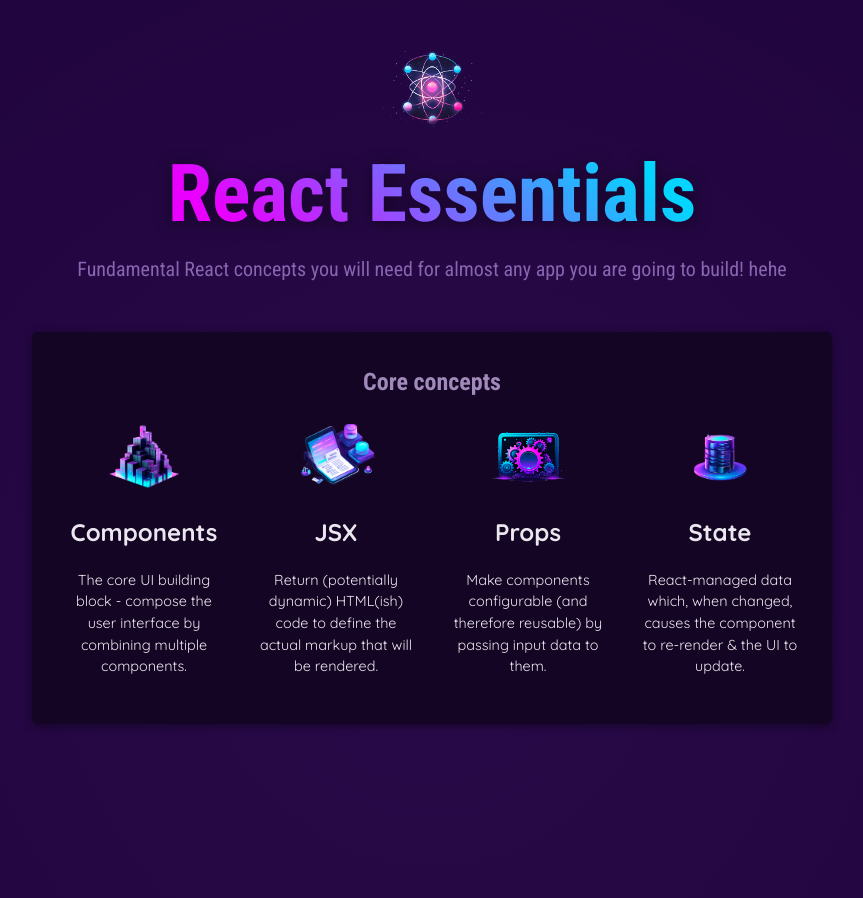
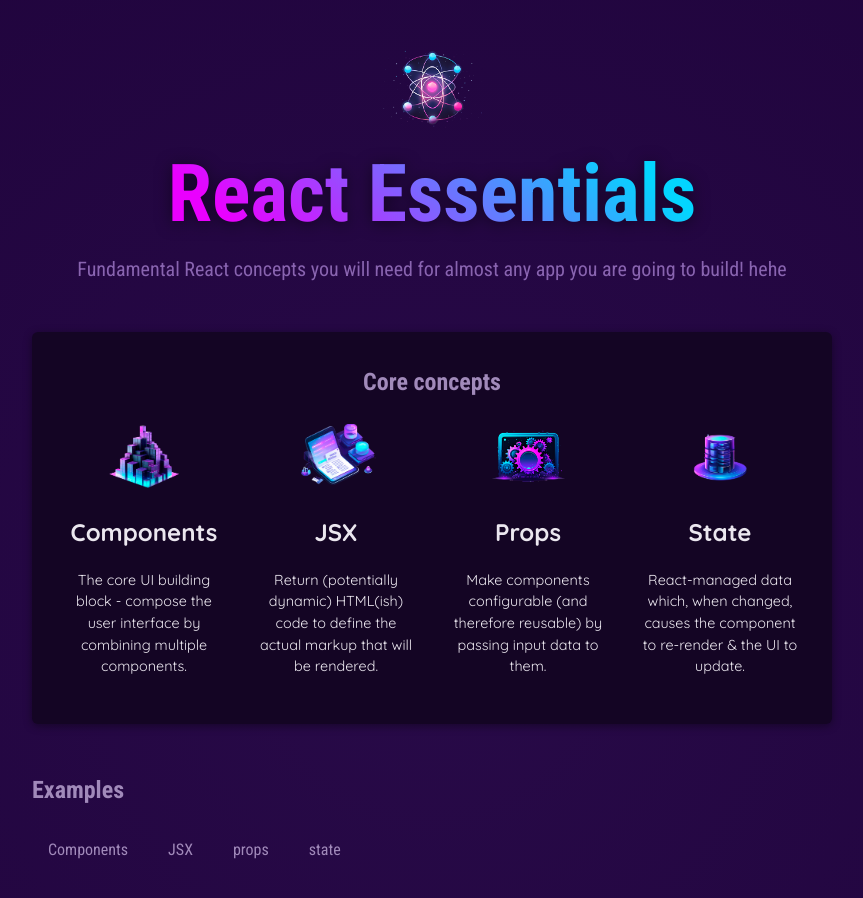
Before and after one commit to akhr1997/react-practice-2, a React (Vite) app: page / in a window 1280 px wide. Shown: the top 898 px of the page, without its empty margins (208-1071 px from the left). Built offline with nearby package versions, Linux system fonts and the light colour scheme.

Commit message:
children props, component composition

```diff
--- a/src/App.jsx
+++ b/src/App.jsx
@@ -1,5 +1,6 @@
 import ConceptCard from "./components/ConceptCard";
 import { Header } from "./components/Header";
+import TabeButton from "./components/TabeButton";
 import { CORE_CONCEPTS } from "./data";
 
 function App() {
@@ -23,6 +24,15 @@
             })}
           </ul>
         </section>
+        <section id="examples">
+          <h2>Examples</h2>
+          <menu>
+            <TabeButton>Components</TabeButton>
+            <TabeButton>JSX</TabeButton>
+            <TabeButton>props</TabeButton>
+            <TabeButton>state</TabeButton>
+          </menu>
+        </section>
       </main>
     </div>
   );
--- /dev/null
+++ b/src/components/TabeButton.jsx
@@ -0,0 +1,11 @@
+import React from "react";
+
+const TabeButton = (props) => {
+  return (
+    <li>
+      <button>{props.children}</button>
+    </li>
+  );
+};
+
+export default TabeButton;
```
Also changed, not shown: notes.js (added, +7 -0 lines).
